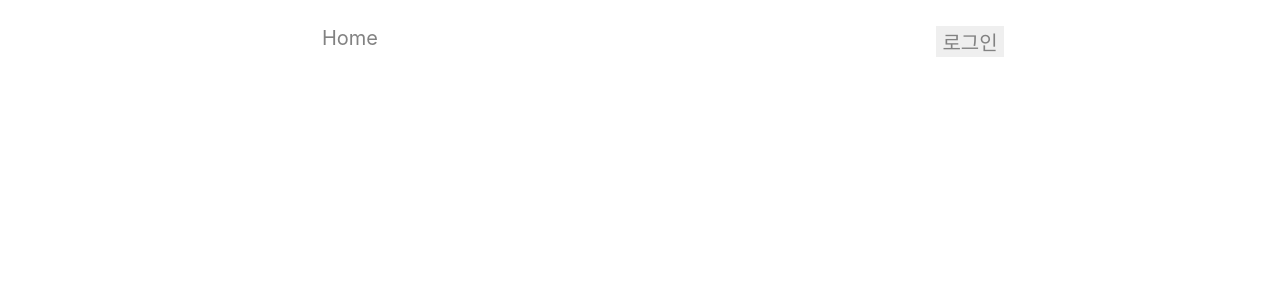
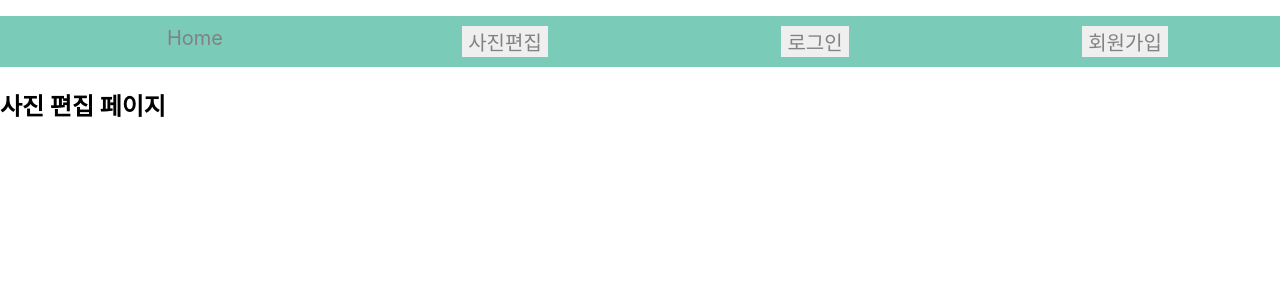
Before and after one commit to Vofil/vofil-frontend, a React (Create React App) app: page /edit_pictures in a window 1280 px wide. Before the commit this address had no page. Shown: the top 300 px of the page. Built offline with nearby package versions, Linux system fonts and the light colour scheme.

Commit message:
feat: Create EditPicturesPage

```diff
--- a/src/App.js
+++ b/src/App.js
@@ -7,6 +7,7 @@ import Register from './routes/Register';
 import MainPage from './components/MainPage';
 import LoginPage from './components/LoginPage';
 import RegisterPage from './components/RegisterPage';
+import EditPicturesPage from './components/EditPicturesPage';
 
 //react-router-dom이 v6이 되면서 Switch -> Routes로 변경됨
 //그리고 v6부터는 component가 아니라 element로 props 내보내야 함.
@@ -18,6 +19,7 @@ function App() {
         <Navbar />
         <Routes>
           <Route exact path="/" element={MainPage} />
+          <Route exact path="/edit_pictures" element={<EditPicturesPage/>} />
           <Route exact path="/sign_in" element={<LoginPage/>} />
           <Route exact path="/sign_up" element={<RegisterPage/>} />
         </Routes>
--- /dev/null
+++ b/src/components/EditPicturesPage.js
@@ -0,0 +1,9 @@
+function EditPicturesPage() {
+    return (
+        <div>
+            <h2>사진 편집 페이지</h2>
+        </div>
+    );
+}
+
+export default EditPicturesPage;
--- a/src/components/Navbar.css
+++ b/src/components/Navbar.css
@@ -18,6 +18,7 @@ button {
   클래스 바디가 반영되어 출력된다*/
 .navbar{
     display: flex;
+    background-color: rgb(122, 204, 185);
 }
 
 .navbar li{
--- a/src/components/Navbar.js
+++ b/src/components/Navbar.js
@@ -4,6 +4,7 @@ import "./Navbar.css"
 
 function Navbar() {
     const [sign, setSign] = useState(true)
+
     const onClick = () => {
         setSign((prev) => !prev)
     }
@@ -12,14 +13,22 @@ function Navbar() {
         <div>
             <ul className="navbar">
                 <li><Link to="/">Home</Link></li>
-                {sign ? (
-                    <li><Link to="/sign_in"><button onClick={onClick}>로그인</button></Link></li>
-                    ) : (
-                    <li><Link to="/sign_up"><button onClick={onClick}>회원가입</button></Link></li>
-                )}
+                <li><Link to="/edit_pictures"><button onClick={onClick}>사진편집</button></Link></li>
+                <li><Link to="/sign_in"><button onClick={onClick}>로그인</button></Link></li>
+                <li><Link to="/sign_up"><button onClick={onClick}>회원가입</button></Link></li>
             </ul>
         </div>
     );
 }
 
 export default Navbar;
+
+/*
+
+{sign ? (
+    <li><Link to="/sign_in"><button onClick={onClick}>로그인</button></Link></li>
+    ) : (
+    <li><Link to="/sign_up"><button onClick={onClick}>회원가입</button></Link></li>
+)}
+
+*/
```
Also changed, not shown: src/components/EditPictures.css (added).
